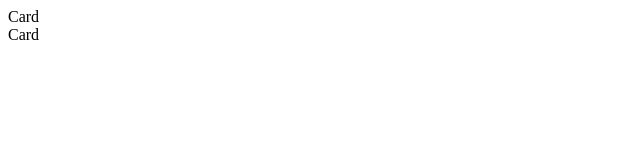
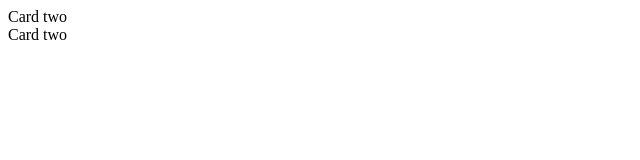
Before and after one commit to ganievabdullo727-web/React1, a React (Vite) app: page / in a window 1280 px wide. Shown: the top 160 px of the page, without its empty margins (0-640 px from the left). Built offline with nearby package versions, Linux system fonts and the light colour scheme.

Commit message:
new2 branch

```diff
--- a/components/Card.jsx
+++ b/components/Card.jsx
@@ -2,7 +2,7 @@
 
 const Card = () => {
   return (
-    <div>Card</div>
+    <div>Card two</div>
   )
 }
 
```
